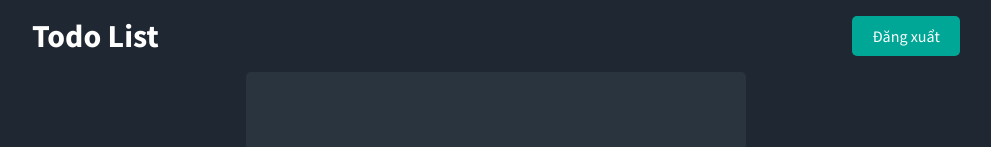
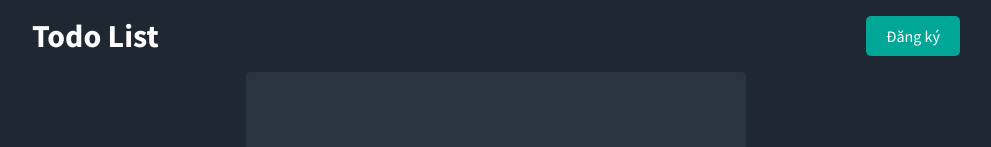
Before and after one commit to trongtuan99er/todo-fullstack-app, a React (Create React App) app in the folder client/: page / in a window 1280 px wide. Shown: the top 147 px of the page, without its empty margins (144-1135 px from the left). Built offline with nearby package versions, Linux system fonts and the light colour scheme; no server answers.

Commit message:
header condition button show

```diff
--- a/client/src/components/Header.js
+++ b/client/src/components/Header.js
@@ -1,8 +1,9 @@
 import React from "react";
-import { Link } from "react-router-dom";
+import { Link, useLocation } from "react-router-dom";
 import { makeStyles } from '@mui/styles';
 import { Box } from "@mui/material"
 import MyButton from "./Mybutton";
+import { useGlobalContext } from "../context/GolobalContext";
 
 const useStyles = makeStyles({
   mainHeader: {
@@ -32,6 +33,8 @@ const useStyles = makeStyles({
 
 const Header = () => {
   const classes = useStyles()
+  const { user } = useGlobalContext();
+  const { pathname } = useLocation();
   return (
     <Box className={classes.mainHeader}>
       <Box className={classes.headerInner}>
@@ -42,9 +45,25 @@ const Header = () => {
         </Box>
 
         <Box className={classes.innerRight}>
-          <MyButton>
-            Đăng xuẩt
-          </MyButton>
+          {user ? (
+              <MyButton>
+                Đăng xuẩt
+              </MyButton>) : (
+                pathname === '/' ? (
+                  <MyButton>
+                    <Link to='/register'>
+                      Đăng ký
+                    </Link>
+                  </MyButton>
+                ) : (
+                  <MyButton>
+                    <Link to='/'>
+                      Đăng Nhập
+                    </Link>
+                  </MyButton>
+                )
+            )
+          }
         </Box>
       </Box>
     </Box>
--- a/client/src/components/Mybutton.js
+++ b/client/src/components/Mybutton.js
@@ -13,6 +13,14 @@ const StyleButton = styled('button')({
     '&:hover': {
       backgroundColor: '#026158',
       cursor: 'pointer'
+    },
+    '& a': {
+      textDecoration: 'none',
+      color: '#fff'
+    },
+    '&:disabled': {
+      pointerEvents: 'none',
+      opacity: .5
     }
 });
 
```
